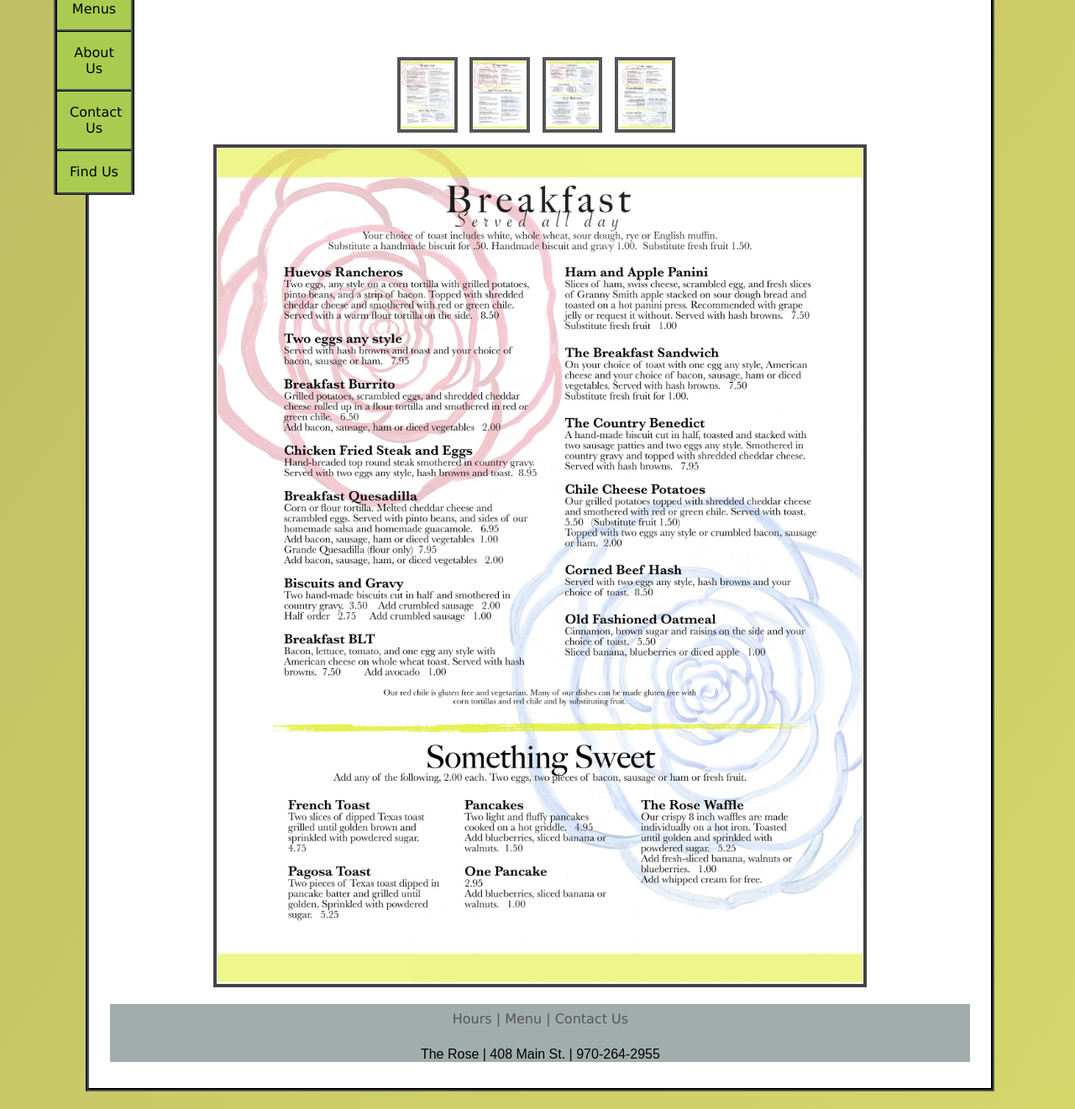
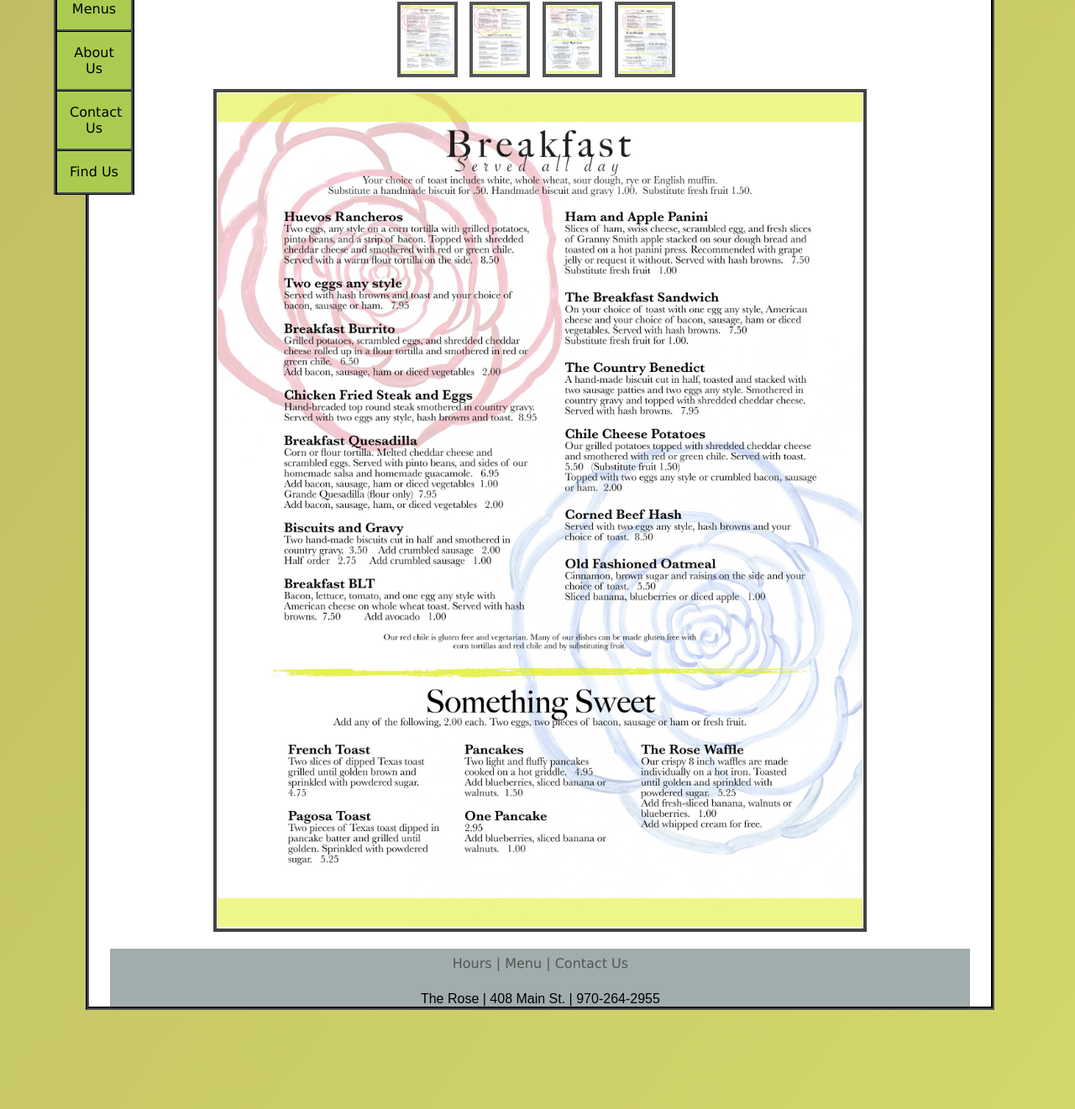
Before and after one commit to ironsb/TheRose, a plain HTML site: page menu.html in a window 1280 px wide. Shown: the part 420-1741 px from the top of the page at 84% size. Drawn offline with Linux system fonts and the light colour scheme.

Commit message:
minor touch ups to various items

```diff
--- a/Styles/base.css
+++ b/Styles/base.css
@@ -9,15 +9,14 @@ body{
 	width: 80%;
 	font-family: Arial, Helvetica, sans-serif;
 	background-color: white;
-	margin: 13% 8%;
+	margin: 10% 8%;
 	padding: 15px 25px;
+	padding-bottom: 0;
 	border: 4px groove black;
 }
 .headerp{
 	text-align:right;
 }
-
-
 header{
 	padding-bottom: 0px;
 }
@@ -84,17 +83,13 @@ header{
 	padding-bottom: 10%;
 	float:right;
 }
-
-
 footer{
-
-	z-index: 2;
+	z-index: 100;
 	clear:both;
 	background-color: #A1ADAC;
 	text-align:center;
+	margin:0;
 }
-
-
 #footer ul{
 	list-style: none;
 	padding: .5em 0;
@@ -104,8 +99,8 @@ footer{
 	font-weight:500;
 	border:#000000;
 	text-align: center;
-	margin-left: 200px;
-	margin-right: 200px;
+	margin-left: 300px;
+	margin-right: 300px;
 }
 #footer li{
 	display: inline;
@@ -117,7 +112,10 @@ footer{
 	font-family: Verdana, helvetica, sans-serif;
 	font-weight:500;
 }
+footer p{
 
+	margin: 0px;
+}
 tr{
 	text-align:center;
 }
@@ -125,7 +123,6 @@ td{
 	text-align:center;
 }
 #gallery{
-
 	width:90%;
 	height:90px;
 	margin:5px;
@@ -133,8 +130,8 @@ clear:right;
 	margin-left:80px;
 	margin-bottom:50px;
 	margin-right:50px;
-padding-top:35px;
-padding-bottom:35px;
+	padding-top:15px;
+	padding-bottom:15px;
 }
 
 #slide{
@@ -143,8 +140,8 @@ padding-bottom:35px;
 }
 
 .thumbnails{
-	padding-left:27%;
-	padding-right:27%;
+	padding-left:30%;
+	padding-right:30%;
 	margin-left: auto;
 	margin-right: auto;
 }
--- a/menu.html
+++ b/menu.html
@@ -20,7 +20,7 @@
 				<br />
 
 		</header>
-		<h2 id="title">Menus</h2>
+		<h1 id="title">Menus</h1>
 		<section class="navbar">
 			<nav id="nav_bar">
 				<ul>
@@ -41,9 +41,8 @@
 		</section>
 		<br />
 		<br />
-		<br />
 		<section>
-			<divclass="gallery" align="center">
+			<div class="gallery" align="center">
 		<div class="thumbnails">
 			<img onmouseover="preview.src=img1.src" name="img1" src="Graphics/menu-1.jpg" alt="Breakfast" />
 			<img onmouseover="preview.src=img2.src" name="img2" src="Graphics/menu-2.jpg" alt="" />
```
Also changed, not shown: index.html (+1 -21 lines). Lines whose indentation alone changed are shown as unchanged.
